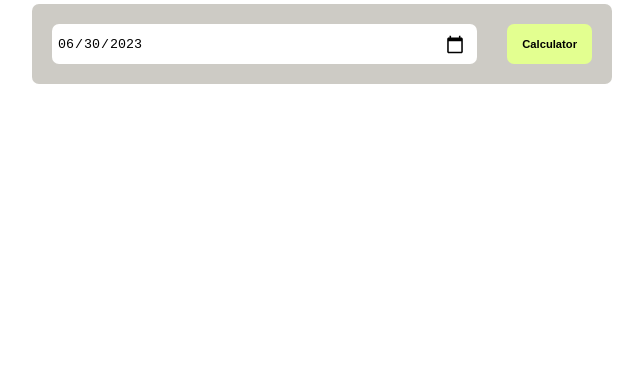
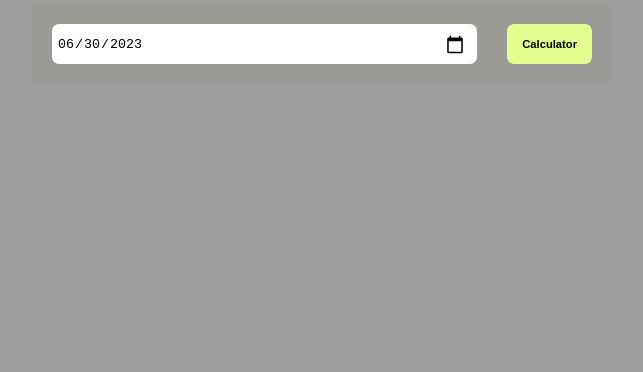
Before and after one commit to Maged-Ghabour/calc_age, a plain HTML site: page index.html in a window 1280 px wide. Shown: the part 428-800 px from the top of the page, without its empty margins (28-671 px from the left). Drawn offline with Linux system fonts and the light colour scheme; the site is published under a folder, as on GitHub Pages, so addresses that start at the root find nothing.

Commit message:
calc Age

```diff
--- a/style.css
+++ b/style.css
@@ -12,7 +12,7 @@
 body{
   width: 100vw;
   height: 100vh;
-  background: #fff url(/cover.jpg) center center/cover no-repeat;
+  background: #fff url(./cover.jpg) center center/cover no-repeat;
   /* background: linear-gradient(90deg, rgba(68,58,238,1) 0%, rgba(44,46,130,1) 26%, rgba(98,36,168,1) 61%, rgba(205,1,252,1) 90%, rgba(209,0,255,1) 91%); */
 
   color: #fff;
```
Also changed, not shown: 2 other files.
